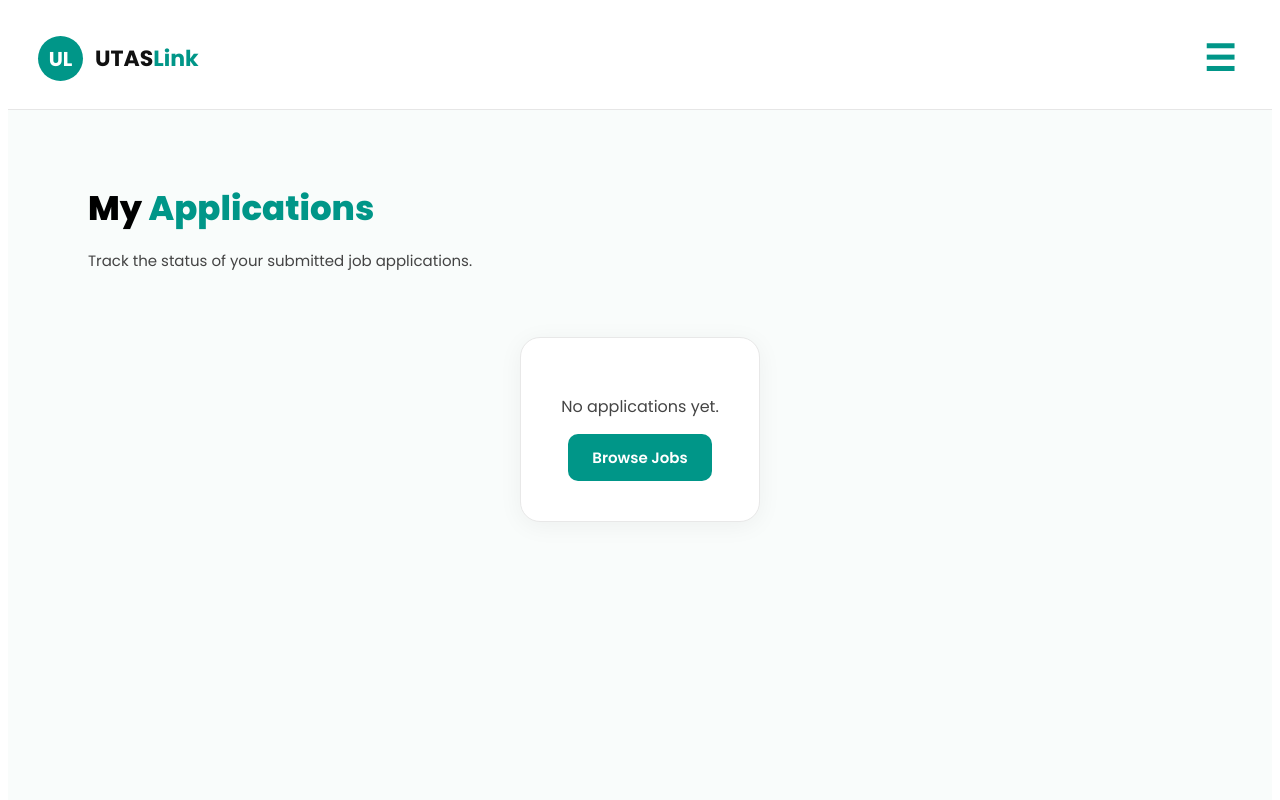
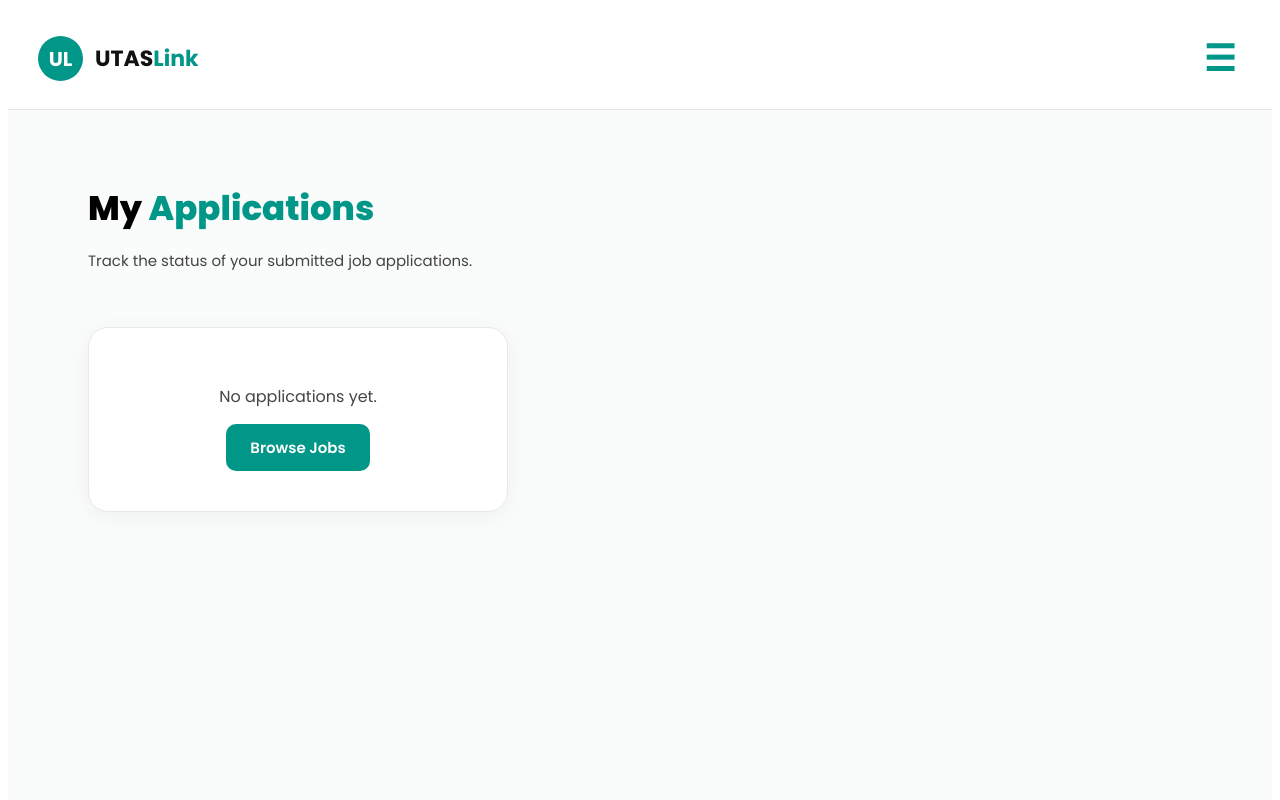
Before and after one commit to Aisha-Ahmed-Al-Mashikhi/utas-link-project, a React (Create React App) app in the folder client/: page /student-applications in a window 1280 px wide. Shown: the top 800 px of the page. Built offline with nearby package versions, Linux system fonts and the light colour scheme.

Commit message:
Update StudentApplications.css

```diff
--- a/client/src/Styles/StudentApplications.css
+++ b/client/src/Styles/StudentApplications.css
@@ -161,8 +161,9 @@
   text-align: center;
   box-shadow: 0 4px 25px rgba(0,0,0,0.05);
   border: 1px solid #e8e8e8;
-  max-width: 500px;
-  margin: 40px auto;
+  max-width: 420px;
+  margin-top: 30px;
+  margin-left: 0;
 }
 
 .empty-state p {
```
